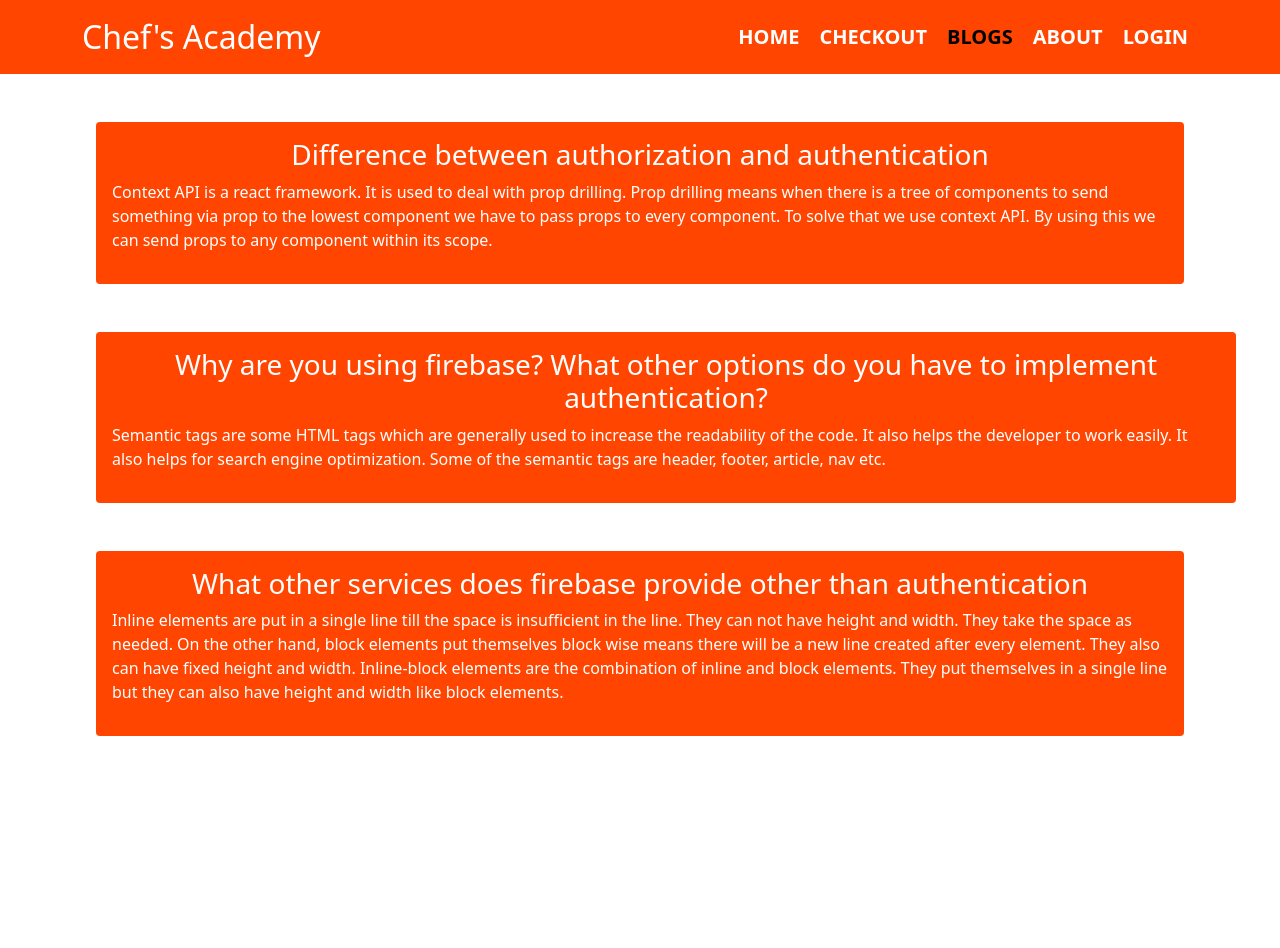
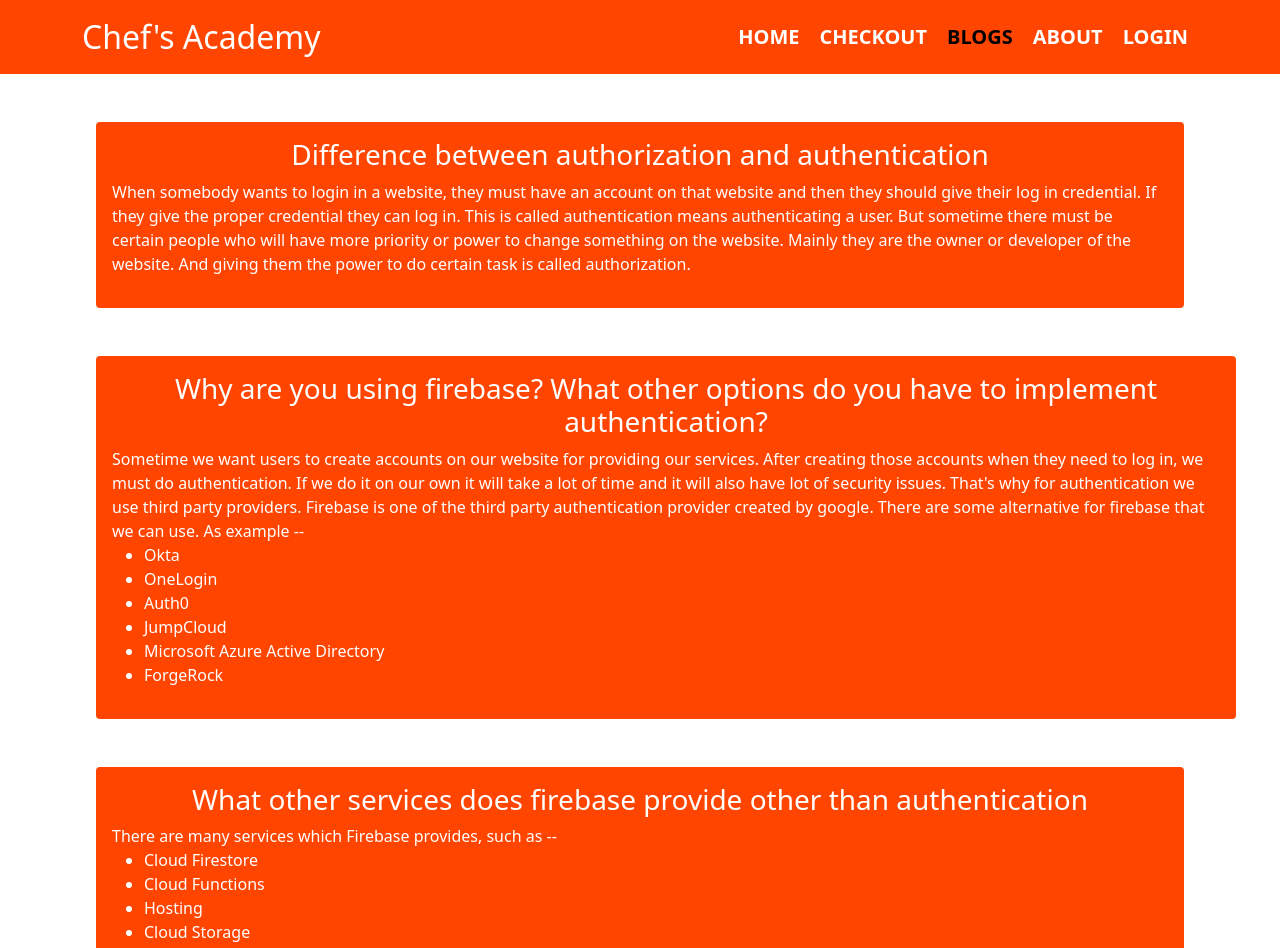
Before and after one commit to TanveerShahriar/chefs-academy, a React (Create React App) app: page /blogs in a window 1280 px wide. Shown: the top 948 px of the page. Before the commit the page ends 800 px from the top, so only its background shows below. Built offline with nearby package versions, Linux system fonts and the light colour scheme.

Commit message:
q&a added

```diff
--- a/src/Pages/Blogs/Q1/Q1.js
+++ b/src/Pages/Blogs/Q1/Q1.js
@@ -5,7 +5,8 @@
     return (
         <div className='ans p-3 mt-5 m-lg-5 rounded text-white'>
             <h3>Difference between authorization and authentication</h3>
-            <p className='text-start'>Context API is a react framework. It is used to deal with prop drilling. Prop drilling means when there is a tree of components to send something via prop to the lowest component we have to pass props to every component. To solve that we use context API. By using this we can send props to any component within its scope.
+            <p className='text-start'>
+                When somebody wants to login in a website, they must have an account on that website and then they should give their log in credential. If they give the proper credential they can log in. This is called authentication means authenticating a user. But sometime there must be certain people who will have more priority or power to change something on the website. Mainly they are the owner or developer of the website. And giving them the power to do certain task is called authorization.
             </p>
         </div>
     );
--- a/src/Pages/Blogs/Q2/Q2.js
+++ b/src/Pages/Blogs/Q2/Q2.js
@@ -6,7 +6,16 @@
     return (
         <Container className='ans p-3 mt-5 m-lg-5 rounded text-white'>
             <h3>Why are you using firebase? What other options do you have to implement authentication?</h3>
-            <p className='text-start'>Semantic tags are some HTML tags which are generally used to increase the readability of the code. It also helps the developer to work easily. It also helps for search engine optimization. Some of the semantic tags are header, footer, article, nav etc.
+            <p className='text-start'>
+                Sometime we want users to create accounts on our website for providing our services. After creating those accounts when they need to log in, we must do authentication. If we do it on our own it will take a lot of time and it will also have lot of security issues. That's why for authentication we use third party providers. Firebase is one of the third party authentication provider created by google. There are some alternative for firebase that we can use. As example --
+                <ul>
+                    <li>Okta</li>
+                    <li>OneLogin</li>
+                    <li>Auth0</li>
+                    <li>JumpCloud</li>
+                    <li>Microsoft Azure Active Directory</li>
+                    <li>ForgeRock</li>
+                </ul>
             </p>
         </Container>
     );
--- a/src/Pages/Blogs/Q3/Q3.js
+++ b/src/Pages/Blogs/Q3/Q3.js
@@ -5,7 +5,17 @@
     return (
         <div className='ans p-3 mt-5 m-lg-5 rounded text-white'>
             <h3>What other services does firebase provide other than authentication</h3>
-            <p className='text-start'>Inline elements are put in a single line till the space is insufficient in the line. They can not have height and width. They take the space as needed. On the other hand, block elements put themselves block wise means there will be a new line created after every element. They also can have fixed height and width. Inline-block elements are the combination of inline and block elements. They put themselves in a single line but they can also have height and width like block elements.
+            <p className='text-start'>
+                There are many services which Firebase provides, such as --
+                <ul>
+                    <li>Cloud Firestore</li>
+                    <li>Cloud Functions</li>
+                    <li>Hosting</li>
+                    <li>Cloud Storage</li>
+                    <li>Cloud Messaging</li>
+                    <li>Dynamic Links</li>
+                    <li>Remote Config</li>
+                </ul>
             </p>
         </div>
     );
```
